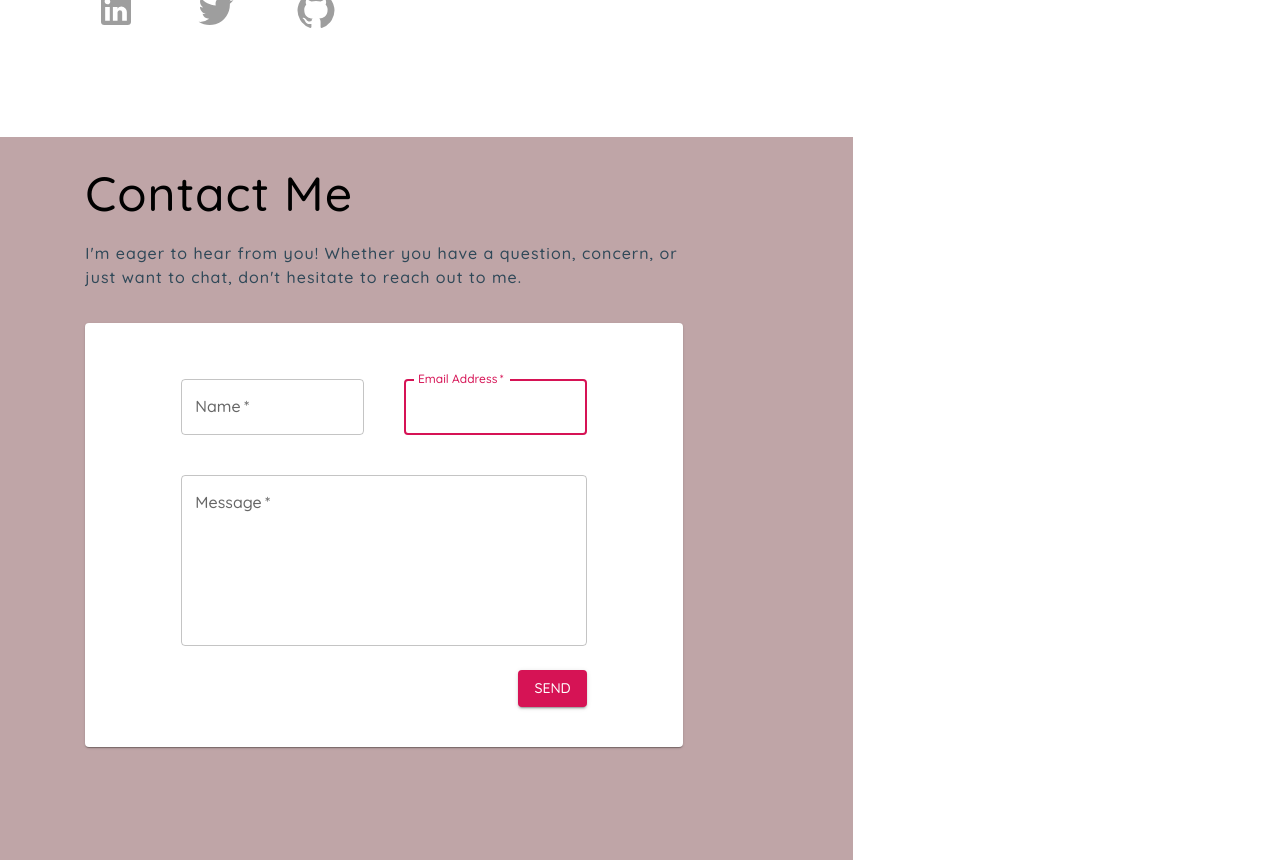
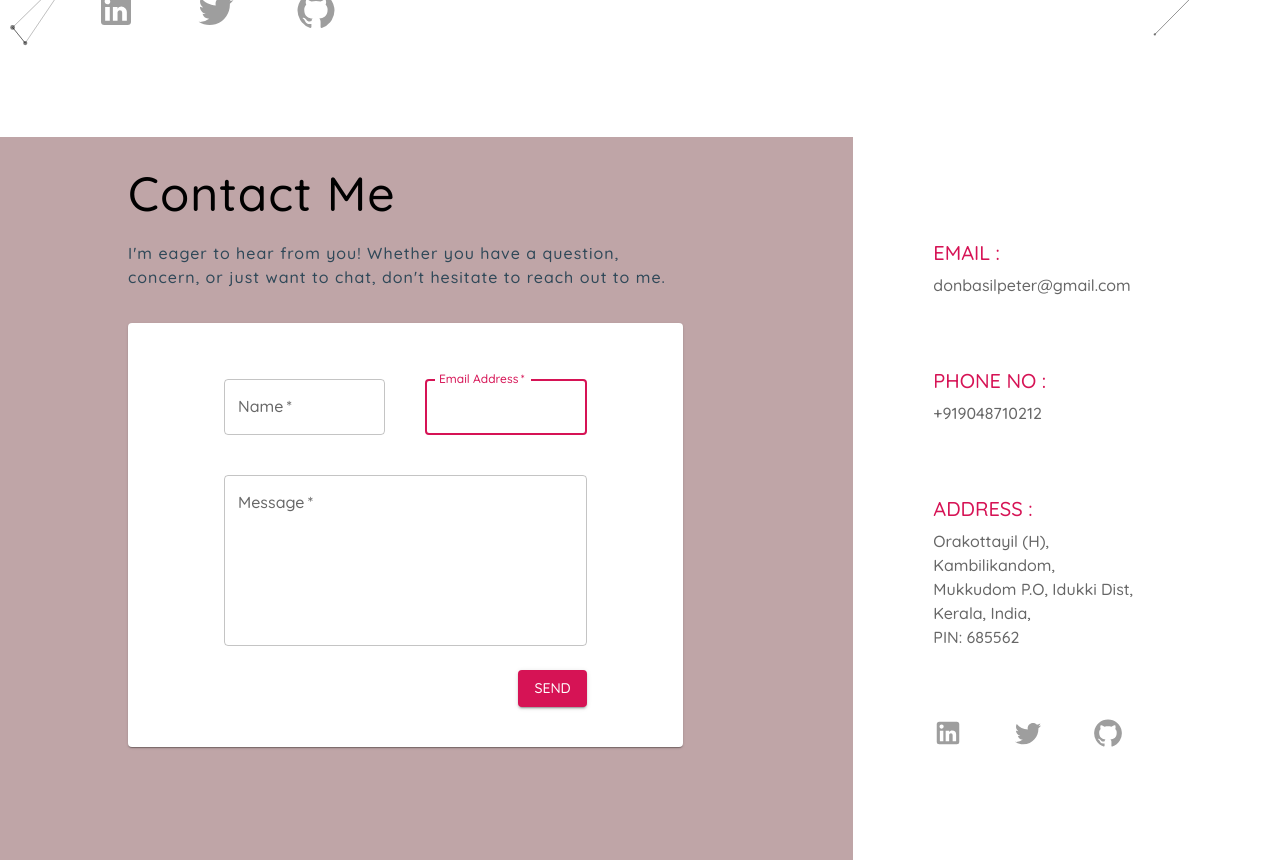
Before and after one commit to Donbasilpeter/portfolio-frontend-test, a React (Vite) app in the folder portfolio-app/: page / in a window 1280 px wide. Shown: the part 740-1600 px from the top of the page. Built offline with nearby package versions, Linux system fonts and the light colour scheme.

Commit message:
completed contact and frontpage

```diff
--- a/portfolio-app/package.json
+++ b/portfolio-app/package.json
@@ -9,6 +9,7 @@
     "preview": "vite preview"
   },
   "dependencies": {
+    "@emailjs/browser": "^3.10.0",
     "@emotion/react": "^11.10.5",
     "@emotion/styled": "^11.10.5",
     "@googlemaps/react-wrapper": "^1.1.35",
@@ -18,6 +19,7 @@
     "react": "^18.2.0",
     "react-dom": "^18.2.0",
     "react-redux": "^8.0.5",
+    "react-toastify": "^9.1.1",
     "react-tsparticles": "^2.8.0",
     "sass": "^1.57.1",
     "tsparticles": "^2.8.0"
--- a/portfolio-app/src/App.tsx
+++ b/portfolio-app/src/App.tsx
@@ -6,8 +6,12 @@ import Box from "@mui/material/Box";
 import CssBaseline from "@mui/material/CssBaseline";
 import Home from "./components/Home/home";
 import Contact from "./components/contact/contact";
-import { useSelector } from "react-redux";
+import { useSelector, useDispatch  } from "react-redux";
 import { State } from "./interfaces/store";
+import { setCurrentNavItem } from './reducers/navbar';
+
+
+
 
 const theme = createTheme({
   palette: {
@@ -40,21 +44,23 @@ const App = () => {
 
   const contactRef = useRef() as any;
   const homeRef = useRef() as any;
+  const dispatch = useDispatch();
+
 
 
   useEffect(() => {
     switch(currentNavItem) {
       case "Contact": {
         contactRef.current.scrollIntoView(scrollProps)
+        dispatch(setCurrentNavItem(""))
          break;
       }
       case "Home": {
         homeRef.current.scrollIntoView(scrollProps)
-
+        dispatch(setCurrentNavItem(""))
          break;
       }
       default: {
-        homeRef.current.scrollIntoView(scrollProps)
          break;
       }
    }
--- a/portfolio-app/src/components/Home/home.tsx
+++ b/portfolio-app/src/components/Home/home.tsx
@@ -1,22 +1,17 @@
-import mySvg from "../../assets/home-background.svg";
 import Box from "@mui/material/Box";
 import Grid from "@mui/material/Unstable_Grid2";
 import { Typography } from "@mui/material";
 import { useTheme } from "@mui/material/styles";
 import { Button } from "@mui/material";
-import LinkedInIcon from "@mui/icons-material/LinkedIn";
-import TwitterIcon from "@mui/icons-material/Twitter";
-import GitHubIcon from "@mui/icons-material/GitHub";
-import Link from '@mui/material/Link';
 import { ParticlesHome } from "../particles/particles";
+import SocialMediaGrid from "../socialMediaGrid/socialMediaGrid";
 
 const Home = () => {
   const theme = useTheme();
 
   return (
     <Box sx={{ height: "100vh", width: "100%" }}>
-      {/* <ParticlesHome/> */}
-
+      <ParticlesHome/>
       <Grid
         container
         sx={{ height: "100%", display: { xs: "none", sm: "none", md: "flex" } }}
@@ -43,39 +38,7 @@ const Home = () => {
             <Button variant="contained" sx={{ width: 200, px: 2,py:1, mt: 4 }}>
               <Typography variant="body1">Learn More</Typography>
             </Button>
-            <Grid
-              container
-              sx={{ position:"absolute",bottom:"3vh", width:"25rem", display: { xs: "none", sm: "none", md: "flex" } }}
-            >
-              <Grid xs={3} md={3}>
-              <Link href="https://www.linkedin.com/in/donbasilpeter/" >
-                <LinkedInIcon
-                  sx={{ fontSize: 40, color: theme.palette.grey[500] }}
-                />
-              </Link>
-
-              </Grid>
-
-              <Grid xs={3} md={3}>
-              <Link href="https://twitter.com/donbasilpeter" >
-
-                <TwitterIcon
-                  sx={{ fontSize: 40, color: theme.palette.grey[500] }}
-                />
-              </Link>
-
-              </Grid>
-
-              <Grid xs={3} md={3}>
-              <Link href="https://github.com/Donbasilpeter" >
-
-                <GitHubIcon
-                  sx={{ fontSize: 40, color: theme.palette.grey[500] }}
-                />
-              </Link>
-
-              </Grid>
-            </Grid>
+            <SocialMediaGrid fontSize = {40}sx={{position:"absolute",bottom:"3vh", width:"25rem", display: { xs: "none", sm: "none", md: "flex" }}} />
           </Box>
         </Grid>
         <Grid xs={6} md={6}>
--- a/portfolio-app/src/components/contact/contact.tsx
+++ b/portfolio-app/src/components/contact/contact.tsx
@@ -1,25 +1,48 @@
 import Box from "@mui/material/Box";
 import { useTheme } from "@mui/material/styles";
+import { styled } from '@mui/material/styles';
 import Grid from "@mui/material/Unstable_Grid2";
 import { Typography } from "@mui/material";
 import Button from "@mui/material/Button";
 import TextField from "@mui/material/TextField";
 import Card from "@mui/material/Card";
 import CardContent from "@mui/material/CardContent";
+import emailjs from '@emailjs/browser';
+import { ToastContainer, toast } from 'react-toastify';
+import 'react-toastify/dist/ReactToastify.css';
+import Paper from '@mui/material/Paper';
+import Link from '@mui/material/Link';
+import LinkedInIcon from "@mui/icons-material/LinkedIn";
+import TwitterIcon from "@mui/icons-material/Twitter";
+import GitHubIcon from "@mui/icons-material/GitHub";
+import SocialMediaGrid from "../socialMediaGrid/socialMediaGrid";
+
 
 const Contact = () => {
   const theme = useTheme();
   const handleSubmit = (event:any) => {
     event.preventDefault();
-    const data = new FormData(event.currentTarget);
-    console.log({
-      email: data.get("email"),
-      password: data.get("password"),
+    emailjs.sendForm('service_3n67gse', 'template_2khd9bd', event.currentTarget, 'qzFn-rp24mBF-YfbK')
+    .then((result) => {
+        toast.success('Your Message is Received!');
+    }, (error) => {
+      toast.error('Failed to Send Your Message!');
+
     });
+
   };
+  const Item = styled(Paper)(({ theme }) => ({
+    ...theme.typography.body2,
+
+    color: theme.palette.text.secondary,
+    height: "auto",
+    lineHeight: '60px',
+    margin: "6rem 4rem auto 5rem"
+  }));
 
   return (
     <Box sx={{ height: "100vh", width: "100%" }}>
+      <ToastContainer />
       <Box sx={{ height: "100%", pt: "6%", width: "100%" }}>
         <Grid
           container
@@ -30,7 +53,7 @@ const Contact = () => {
           }}
         >
           <Grid xs={6} md={8} sx={{ bgcolor: theme.palette.secondary.main }}>
-            <Box sx={{ pl: { md: "10%" }, pr: { md: "20%" }, pt: { md: "1%" } }}>
+            <Box sx={{ pl: { md: "15%" }, pr: { md: "20%" }, pt: { md: "1%" } }}>
               <Typography
                 variant="h3"
                 sx={{ color: "black", letterSpacing: 1, lineHeight: 2 }}
@@ -47,7 +70,7 @@ const Contact = () => {
               </Typography>
             </Box>
             <Card
-              sx={{ ml: { md: "10%" }, mr: { md: "20%" }, mt: { md: "4%" } }}
+              sx={{ ml: { md: "15%" }, mr: { md: "20%" }, mt: { md: "4%" } }}
             >
               <CardContent>
                 <Box component="form" onSubmit={handleSubmit} sx={{ mt: 3 }}>
@@ -63,7 +86,7 @@ const Contact = () => {
                       margin="normal"
                       required
                       fullWidth
-                      name="Name"
+                      name="name"
                       label="Name"
                       type="text"
                       id="Name"
@@ -74,7 +97,7 @@ const Contact = () => {
                       fullWidth
                       id="name"
                       label="Email Address"
-                      name="email"
+                      name="email_id"
                       autoComplete="email"
                       autoFocus
                     />
@@ -107,7 +130,22 @@ const Contact = () => {
               </CardContent>
             </Card>
           </Grid>
-          <Grid xs={6} md={4}></Grid>
+          <Grid xs={6} md={4}>
+
+            <Box >
+            <Item  elevation={0}>
+            <Typography variant="h6" color="primary" sx={{ lineHeight: 2 }}> EMAIL :</Typography>
+            <Typography variant="body1"  sx={{mb:"4rem"  }}> donbasilpeter@gmail.com</Typography>
+            <Typography variant="h6" color="primary" sx={{ lineHeight: 2 }}> PHONE NO :</Typography>
+            <Typography variant="body1"   sx={{mb:"4rem"  }}> +919048710212</Typography>
+            <Typography variant="h6" color="primary" sx={{ lineHeight: 2 }}> ADDRESS :</Typography>
+            <Typography variant="body1"   sx={{mb:"4rem"  }}> Orakottayil (H),<br></br>Kambilikandom,<br></br>Mukkudom P.O, Idukki Dist,<br></br> Kerala, India, <br></br>PIN: 685562</Typography>
+            <SocialMediaGrid fontSize = {30}  sx={{ position:"relative", width:"20rem", display: { xs: "none", sm: "none", md: "flex" } }} />
+
+
+                </Item>
+            </Box>
+          </Grid>
         </Grid>
       </Box>
     </Box>
--- a/portfolio-app/src/components/header/Header.tsx
+++ b/portfolio-app/src/components/header/Header.tsx
@@ -44,6 +44,7 @@ export default function DrawerAppBar() {
             <MenuIcon />
           </IconButton>
           <Typography
+           onClick={()=>{  dispatch(setCurrentNavItem("Home"))}}
             variant="h4"
             component="div"
             sx={{
@@ -52,6 +53,7 @@ export default function DrawerAppBar() {
               // color: theme.palette.primary.main,
               color: "black",
               my: "1.5rem",
+              cursor:"pointer"
             }}
           >
             DON
--- a/portfolio-app/src/components/particles/particles.tsx
+++ b/portfolio-app/src/components/particles/particles.tsx
@@ -19,6 +19,7 @@ export const ParticlesHome = () => {
             init={particlesInit}
             loaded={particlesLoaded}
             options={{
+              fullScreen: { enable: false },
                 particles: {
                   number: {
                     value: 80,
--- /dev/null
+++ b/portfolio-app/src/components/socialMediaGrid/socialMediaGrid.tsx
@@ -0,0 +1,49 @@
+import { useTheme } from "@mui/material/styles";
+import LinkedInIcon from "@mui/icons-material/LinkedIn";
+import TwitterIcon from "@mui/icons-material/Twitter";
+import GitHubIcon from "@mui/icons-material/GitHub";
+import Grid from "@mui/material/Unstable_Grid2";
+import Link from '@mui/material/Link';
+import { SocialMediaGridProps } from "../../interfaces/props";
+
+const SocialMediaGrid = ({sx, fontSize}:SocialMediaGridProps)=>{
+const theme = useTheme();
+const sxOfIcons = { fontSize: fontSize, color: theme.palette.grey[500] }
+
+    return (
+        <Grid
+              container
+              sx = {sx}
+            >
+              <Grid xs={3} md={3}>
+              <Link href="https://www.linkedin.com/in/donbasilpeter/" >
+                <LinkedInIcon
+                  sx={sxOfIcons}
+                />
+              </Link>
+
+              </Grid>
+
+              <Grid xs={3} md={3}>
+              <Link href="https://twitter.com/donbasilpeter" >
+
+                <TwitterIcon
+                 sx={sxOfIcons}
+                />
+              </Link>
+
+              </Grid>
+
+              <Grid xs={3} md={3}>
+              <Link href="https://github.com/Donbasilpeter" >
+
+                <GitHubIcon
+             sx={sxOfIcons}
+                />
+              </Link>
+
+              </Grid>
+            </Grid>
+    )
+}
+export default SocialMediaGrid;
--- a/portfolio-app/src/index.scss
+++ b/portfolio-app/src/index.scss
@@ -2,6 +2,22 @@ body,html {
     margin: 0;
     padding: 0;
 }
-* {
-    box-sizing: border-box;
+*::-webkit-scrollbar-track
+{
+	-webkit-box-shadow: inset 0 0 6px rgba(0,0,0,0.3);
+	border-radius: 10px;
+	background-color: #F5F5F5;
 }
+
+*::-webkit-scrollbar
+{
+	width: 12px;
+	background-color: #F5F5F5;
+}
+
+*::-webkit-scrollbar-thumb
+{
+	border-radius: 10px;
+	-webkit-box-shadow: inset 0 0 6px rgba(0,0,0,.3);
+	background-color: #959595;
+}
```
Also changed, not shown: portfolio-app/src/interfaces/props.ts (+9 -0 lines), 1 other file (tests, documents, lock files or other folders).
